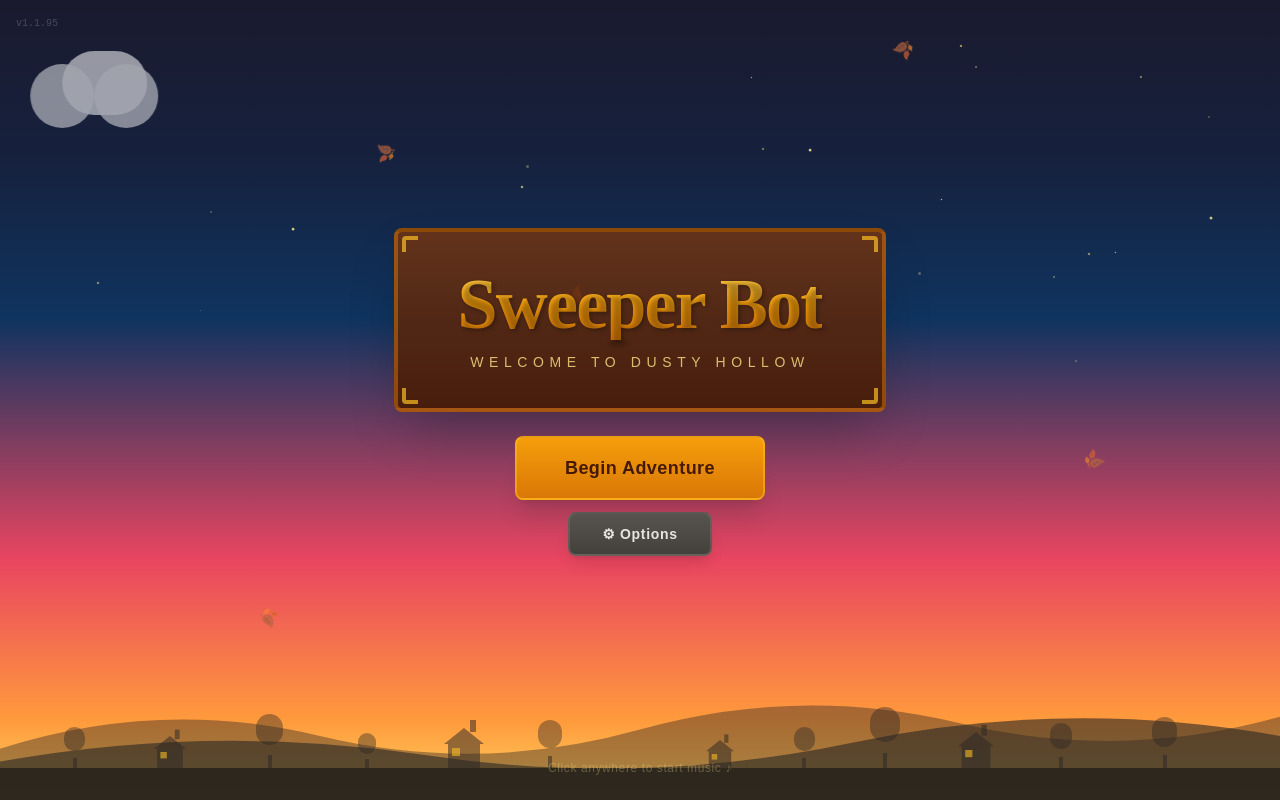
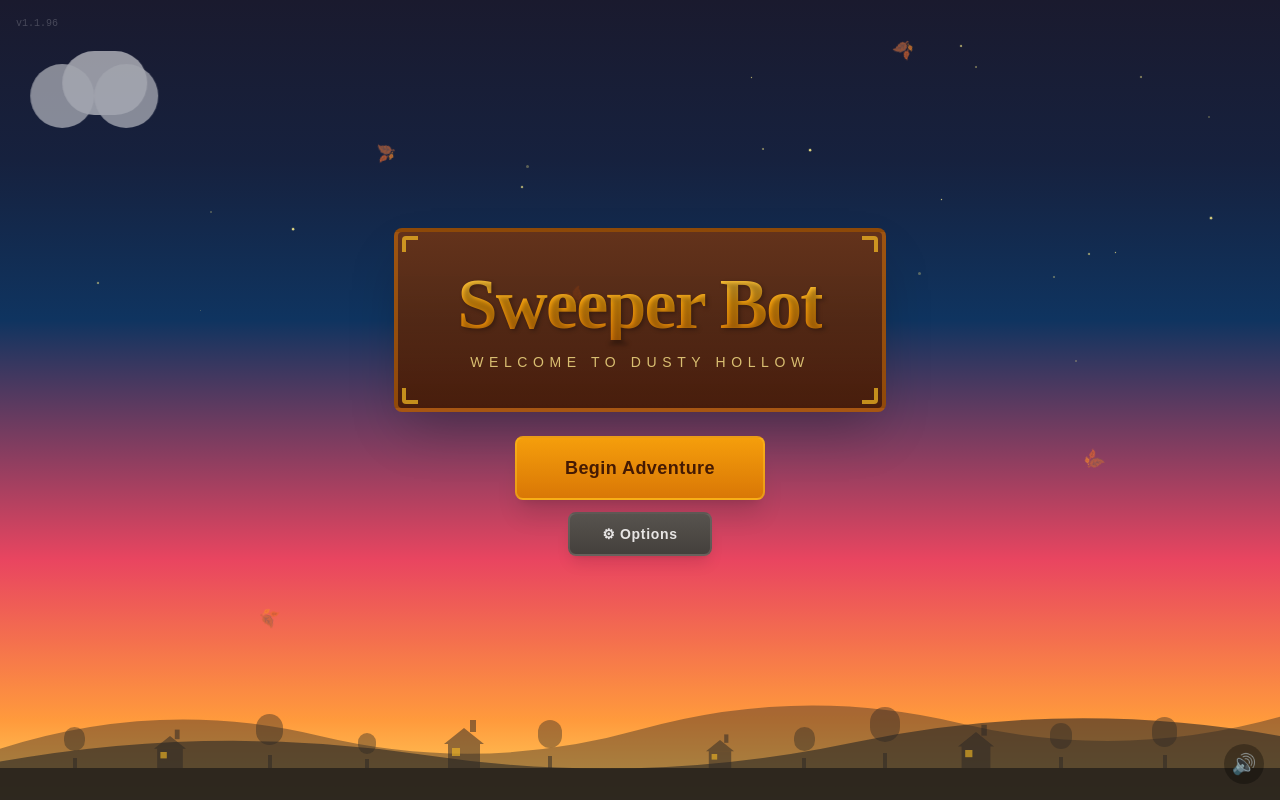
Before and after one commit to dragondealdough/sweeper-bot, a React (Vite) app: page / in a window 1280 px wide. Built offline with nearby package versions, Linux system fonts and the light colour scheme.

Commit message:
v1.1.96: Polish main menu with auto-play music, mute button, fade transitions, and button feedback

```diff
--- a/App.tsx
+++ b/App.tsx
@@ -35,7 +35,7 @@ const App: React.FC = () => {
   const { isMobile, isLandscape } = useDeviceDetection();
   const { settings, updateSetting, resetSettings } = useGameSettings();
   const saveSystem = useSaveGame();
-  const { startMusic, startMenuMusic } = useMusic({
+  const { startMusic, startMenuMusic, toggleMute, isMuted } = useMusic({
     masterVolume: settings.masterVolume,
     musicVolume: settings.musicVolume,
   });
@@ -44,6 +44,7 @@ const App: React.FC = () => {
   const [isOptionsOpen, setIsOptionsOpen] = useState(false);
   const [isDevToolsOpen, setIsDevToolsOpen] = useState(false);
   const [hasSave, setHasSave] = useState(false);
+  const [gameFadingIn, setGameFadingIn] = useState(false);
 
   // Camera State Ref for sticky mode (Mine vs Overworld)
   const isMineModeRef = useRef(false);
@@ -231,6 +232,9 @@ const App: React.FC = () => {
   });
 
   const initGame = useCallback(() => {
+    // Start with fade-in effect
+    setGameFadingIn(true);
+
     mining.initGrid();
     const startPos = { x: HOUSE_X, y: OVERWORLD_FLOOR_Y, vx: 0, vy: 0, facing: Direction.DOWN, isClimbing: false };
     state.playerRef.current = startPos;
@@ -262,6 +266,9 @@ const App: React.FC = () => {
     state.setDayCount(1);
     state.wellIncomeRef.current = 60000;
     startMusic(); // Start background music
+
+    // Clear fade-in after animation completes
+    setTimeout(() => setGameFadingIn(false), 600);
   }, [mining, state, OVERWORLD_FLOOR_Y, HOUSE_X, startMusic]);
 
   // Trigger tutorial when shop opens
@@ -437,6 +444,9 @@ const App: React.FC = () => {
     const saveData = saveSystem.loadGame();
     if (!saveData) return;
 
+    // Start with fade-in effect
+    setGameFadingIn(true);
+
     state.playerRef.current = saveData.player;
     state.setPlayer(saveData.player);
     state.setCoins(saveData.coins);
@@ -452,6 +462,9 @@ const App: React.FC = () => {
     if (saveData.tutorialCompleted) {
       tutorial.skipTutorial(() => { });
     }
+
+    // Clear fade-in after animation completes
+    setTimeout(() => setGameFadingIn(false), 600);
   }, [saveSystem, state, mining, tutorial, startMusic]);
 
   // Auto-save when day ends or entering buildings
@@ -506,7 +519,9 @@ const App: React.FC = () => {
         }}
         onContinueGame={loadSavedGame}
         onOpenOptions={() => setIsOptionsOpen(true)}
-        onMenuClick={startMenuMusic}
+        startMenuMusic={startMenuMusic}
+        toggleMute={toggleMute}
+        isMuted={isMuted}
         isOptionsOpen={isOptionsOpen}
         settings={settings}
         onUpdateSetting={updateSetting}
@@ -635,8 +650,8 @@ const App: React.FC = () => {
         className={`fixed inset-0 bg-white z-[300] pointer-events-none transition-opacity duration-1000 ease-out ${explosionFlash ? 'opacity-100' : 'opacity-0'}`}
       />
 
-      {/* Tutorial Overlay */}
-      {state.status === GameStatus.PLAYING && (
+      {/* Tutorial Overlay - hide during fade-in */}
+      {state.status === GameStatus.PLAYING && !gameFadingIn && (
         <TutorialOverlay
           tutorialState={tutorial.tutorialState}
           onDismiss={tutorial.dismissMessage}
@@ -659,6 +674,12 @@ const App: React.FC = () => {
           isMobile={isMobile}
         />
       )}
+
+      {/* Game Fade-in Overlay */}
+      <div
+        className={`fixed inset-0 bg-black pointer-events-none transition-opacity duration-[600ms] ease-out z-[400]
+                   ${gameFadingIn ? 'opacity-100' : 'opacity-0'}`}
+      />
 
       {(state.status === GameStatus.LOST || state.status === GameStatus.WON) && (
         <div className="fixed inset-0 z-[200] flex flex-col items-center justify-center bg-black/90 backdrop-blur-md p-10 text-center animate-in fade-in zoom-in">
--- a/components/MainMenu.tsx
+++ b/components/MainMenu.tsx
@@ -1,4 +1,4 @@
-import React, { useEffect, useState, useMemo } from 'react';
+import React, { useEffect, useState, useMemo, useCallback } from 'react';
 import { GameSettings } from '../hooks/useGameSettings';
 import { APP_VERSION } from '../constants';
 
@@ -7,7 +7,9 @@ interface MainMenuProps {
     onStartNewGame: () => void;
     onContinueGame: () => void;
     onOpenOptions: () => void;
-    onMenuClick: () => void;
+    startMenuMusic: () => void;
+    toggleMute: () => void;
+    isMuted: boolean;
     isOptionsOpen: boolean;
     settings: GameSettings;
     onUpdateSetting: <K extends keyof GameSettings>(key: K, value: GameSettings[K]) => void;
@@ -128,15 +130,44 @@ const MainMenu: React.FC<MainMenuProps> = ({
     onStartNewGame,
     onContinueGame,
     onOpenOptions,
-    onMenuClick,
+    startMenuMusic,
+    toggleMute,
+    isMuted,
 }) => {
     const [time, setTime] = useState(0);
+    const [fadingOut, setFadingOut] = useState(false);
+    const [pressedButton, setPressedButton] = useState<'new' | 'continue' | null>(null);
 
     // Animation timer
     useEffect(() => {
         const interval = setInterval(() => setTime(t => t + 1), 100);
         return () => clearInterval(interval);
     }, []);
+
+    // Auto-start music on mount
+    useEffect(() => {
+        // Small delay to ensure audio context is ready
+        const timer = setTimeout(() => {
+            startMenuMusic();
+        }, 100);
+        return () => clearTimeout(timer);
+    }, [startMenuMusic]);
+
+    // Handle game start with fade transition
+    const handleGameStart = useCallback((action: () => void, buttonType: 'new' | 'continue') => {
+        if (fadingOut) return;
+        setPressedButton(buttonType);
+
+        // Button feedback delay, then start fade
+        setTimeout(() => {
+            setFadingOut(true);
+
+            // After fade completes, trigger the actual action
+            setTimeout(() => {
+                action();
+            }, 600); // Match fade duration
+        }, 150); // Button press feedback duration
+    }, [fadingOut]);
 
     // Generate random elements once
     const clouds = useMemo(() => [
@@ -163,10 +194,7 @@ const MainMenu: React.FC<MainMenuProps> = ({
         })), []);
 
     return (
-        <div
-            className="relative h-screen w-screen overflow-hidden cursor-pointer"
-            onClick={onMenuClick}
-        >
+        <div className="relative h-screen w-screen overflow-hidden">
             {/* Gradient sky background - warm sunset/sunrise feel */}
             <div
                 className="absolute inset-0"
@@ -263,11 +291,14 @@ const MainMenu: React.FC<MainMenuProps> = ({
                 <div className="flex flex-col gap-3 items-center">
                     {hasSave && (
                         <button
-                            onClick={(e) => { e.stopPropagation(); onContinueGame(); }}
-                            className="group relative px-10 py-3 bg-gradient-to-b from-emerald-600 to-emerald-700
+                            onClick={(e) => { e.stopPropagation(); handleGameStart(onContinueGame, 'continue'); }}
+                            disabled={fadingOut}
+                            className={`group relative px-10 py-3 bg-gradient-to-b from-emerald-600 to-emerald-700
                          text-white font-bold rounded-lg border-2 border-emerald-500/50
                          shadow-lg hover:from-emerald-500 hover:to-emerald-600
-                         active:translate-y-1 transition-all text-sm tracking-wider"
+                         transition-all text-sm tracking-wider
+                         ${pressedButton === 'continue' ? 'scale-95 brightness-125' : 'active:translate-y-1'}
+                         ${fadingOut ? 'pointer-events-none' : ''}`}
                         >
                             <span className="relative z-10">Continue Journey</span>
                             <div className="absolute inset-0 rounded-lg bg-white/10 opacity-0 group-hover:opacity-100 transition-opacity" />
@@ -275,11 +306,14 @@ const MainMenu: React.FC<MainMenuProps> = ({
                     )}
 
                     <button
-                        onClick={(e) => { e.stopPropagation(); onStartNewGame(); }}
-                        className="group relative px-12 py-4 bg-gradient-to-b from-amber-500 to-amber-600
+                        onClick={(e) => { e.stopPropagation(); handleGameStart(onStartNewGame, 'new'); }}
+                        disabled={fadingOut}
+                        className={`group relative px-12 py-4 bg-gradient-to-b from-amber-500 to-amber-600
                        text-amber-950 font-black rounded-lg border-2 border-amber-400/50
                        shadow-xl hover:from-amber-400 hover:to-amber-500
-                       active:translate-y-1 transition-all text-lg tracking-wide"
+                       transition-all text-lg tracking-wide
+                       ${pressedButton === 'new' ? 'scale-95 brightness-125' : 'active:translate-y-1'}
+                       ${fadingOut ? 'pointer-events-none' : ''}`}
                     >
                         <span className="relative z-10">Begin Adventure</span>
                         <div className="absolute inset-0 rounded-lg bg-white/10 opacity-0 group-hover:opacity-100 transition-opacity" />
@@ -287,25 +321,40 @@ const MainMenu: React.FC<MainMenuProps> = ({
 
                     <button
                         onClick={(e) => { e.stopPropagation(); onOpenOptions(); }}
-                        className="group relative px-8 py-2.5 bg-gradient-to-b from-stone-600 to-stone-700
+                        disabled={fadingOut}
+                        className={`group relative px-8 py-2.5 bg-gradient-to-b from-stone-600 to-stone-700
                        text-stone-200 font-semibold rounded-lg border-2 border-stone-500/50
                        shadow-lg hover:from-stone-500 hover:to-stone-600
-                       active:translate-y-1 transition-all text-sm tracking-wider"
+                       active:translate-y-1 transition-all text-sm tracking-wider
+                       ${fadingOut ? 'pointer-events-none opacity-50' : ''}`}
                     >
                         <span className="relative z-10">⚙ Options</span>
                         <div className="absolute inset-0 rounded-lg bg-white/10 opacity-0 group-hover:opacity-100 transition-opacity" />
                     </button>
                 </div>
 
-                {/* Hint text */}
-                <p className="absolute bottom-6 text-amber-200/40 text-xs tracking-wider animate-pulse">
-                    Click anywhere to start music ♪
-                </p>
-                {/* Version Number - Moved to Top Left for mobile safety */}
+                {/* Version Number */}
                 <div className="absolute top-4 left-4 text-white/20 text-[10px] font-mono pointer-events-none select-none z-50">
                     {APP_VERSION}
                 </div>
+
+                {/* Music Mute/Unmute Button */}
+                <button
+                    onClick={(e) => { e.stopPropagation(); toggleMute(); }}
+                    className="absolute bottom-4 right-4 w-10 h-10 flex items-center justify-center
+                             bg-black/30 hover:bg-black/50 rounded-full transition-all
+                             text-white/70 hover:text-white text-xl"
+                    title={isMuted ? 'Unmute Music' : 'Mute Music'}
+                >
+                    {isMuted ? '🔇' : '🔊'}
+                </button>
             </div>
+
+            {/* Fade to black overlay */}
+            <div
+                className={`absolute inset-0 bg-black pointer-events-none transition-opacity duration-[600ms] ease-in-out z-50
+                           ${fadingOut ? 'opacity-100' : 'opacity-0'}`}
+            />
 
             {/* CSS Animations */}
             <style>{`
--- a/constants.ts
+++ b/constants.ts
@@ -42,7 +42,7 @@ export const EVENING_THRESHOLD_MS = 3 * 60 * 1000;
 export const RECYCLE_TIME_MS = 20000;
 export const OVERWORLD_MIN_X = -12;
 export const OVERWORLD_MAX_X = 28;
-export const APP_VERSION = 'v1.1.95';
+export const APP_VERSION = 'v1.1.96';
 
 export const CARD_DEFINITIONS: Record<CardType, CardDefinition> = {
   [CardType.BOMBER]: { type: CardType.BOMBER, name: 'Bomber', description: 'Explodes dealing damage.', baseValue: 3 },
--- a/hooks/useMusic.ts
+++ b/hooks/useMusic.ts
@@ -1,4 +1,4 @@
-import { useEffect, useRef, useCallback } from 'react';
+import { useEffect, useRef, useCallback, useState } from 'react';
 import { getMusicEngine } from '../audio/MusicEngine';
 import { getMenuMusicEngine } from '../audio/MenuMusicEngine';
 
@@ -12,13 +12,18 @@ export const useMusic = (options: UseMusicOptions) => {
     const menuEngineRef = useRef(getMenuMusicEngine());
     const hasGameStartedRef = useRef(false);
     const hasMenuStartedRef = useRef(false);
+    const [isMuted, setIsMuted] = useState(false);
+    const savedVolumeRef = useRef({ master: options.masterVolume, music: options.musicVolume });
 
     // Update volume when settings change
     useEffect(() => {
-        const effectiveVolume = (options.masterVolume / 100) * (options.musicVolume / 100) * 100;
-        gameEngineRef.current.setVolume(effectiveVolume);
-        menuEngineRef.current.setVolume(effectiveVolume);
-    }, [options.masterVolume, options.musicVolume]);
+        savedVolumeRef.current = { master: options.masterVolume, music: options.musicVolume };
+        if (!isMuted) {
+            const effectiveVolume = (options.masterVolume / 100) * (options.musicVolume / 100) * 100;
+            gameEngineRef.current.setVolume(effectiveVolume);
+            menuEngineRef.current.setVolume(effectiveVolume);
+        }
+    }, [options.masterVolume, options.musicVolume, isMuted]);
 
     const startMusic = useCallback(() => {
         // Stop menu music and start game music
@@ -50,6 +55,23 @@ export const useMusic = (options: UseMusicOptions) => {
         menuEngineRef.current.stop();
     }, []);
 
+    const toggleMute = useCallback(() => {
+        setIsMuted(prev => {
+            const newMuted = !prev;
+            if (newMuted) {
+                // Mute - set volume to 0
+                gameEngineRef.current.setVolume(0);
+                menuEngineRef.current.setVolume(0);
+            } else {
+                // Unmute - restore saved volume
+                const effectiveVolume = (savedVolumeRef.current.master / 100) * (savedVolumeRef.current.music / 100) * 100;
+                gameEngineRef.current.setVolume(effectiveVolume);
+                menuEngineRef.current.setVolume(effectiveVolume);
+            }
+            return newMuted;
+        });
+    }, []);
+
     // Cleanup on unmount
     useEffect(() => {
         return () => {
@@ -63,6 +85,8 @@ export const useMusic = (options: UseMusicOptions) => {
         stopMusic,
         startMenuMusic,
         stopMenuMusic,
+        toggleMute,
+        isMuted,
         isPlaying: hasGameStartedRef.current,
         isMenuPlaying: hasMenuStartedRef.current,
     };
--- a/package.json
+++ b/package.json
@@ -1,7 +1,7 @@
 {
   "name": "sweeper-bot",
   "private": true,
-  "version": "1.1.95",
+  "version": "1.1.96",
   "type": "module",
   "scripts": {
     "dev": "vite",
```
